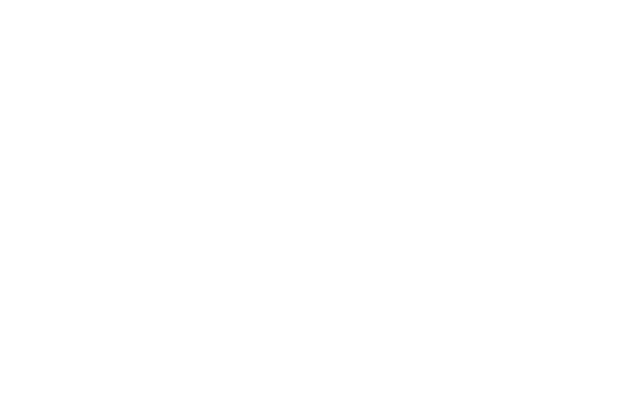
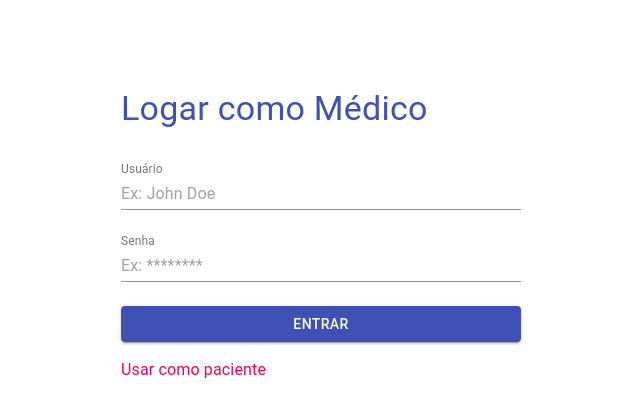
Before and after one commit to 666health/hackathon-sanar-app, a React (Create React App) app: page /medico/login in a window 1280 px wide. Shown: the top 416 px of the page, without its empty margins (319-959 px from the left). Built offline with nearby package versions, Linux system fonts and the light colour scheme.

Commit message:
Improve login pages

```diff
--- a/src/App.js
+++ b/src/App.js
@@ -1,6 +1,7 @@
 import React from 'react';
 import { BrowserRouter as Router, Route, Link } from "react-router-dom";
-import LoginPage from './pages/login';
+import DoctorLogin from './pages/login/doctor';
+import PatientLogin from './pages/login/patient';
 
 import './App.css';
 
@@ -8,22 +9,13 @@
   return <h2>Home</h2>;
 }
 
-function About() {
-  return <h2>About</h2>;
-}
-
-function Users() {
-  return <h2>Users</h2>;
-}
-
 function App() {
   return (
     <Router>
       <div>
         <Route path="/" exact component={Index} />
-        <Route path="/login" exact component={LoginPage} />
-        <Route path="/about/" component={About} />
-        <Route path="/users/" component={Users} />
+        <Route path="/paciente/login" exact component={PatientLogin} />
+        <Route path="/medico/login" exact component={DoctorLogin} />
       </div>
     </Router>
   );
--- /dev/null
+++ b/src/pages/login/base.js
@@ -0,0 +1,137 @@
+import React, { Component } from 'react';
+import Typography from '@material-ui/core/Typography';
+import { withStyles } from '@material-ui/core/styles';
+import TextField from '@material-ui/core/TextField';
+import Button from '@material-ui/core/Button';
+// import { authOperator, authAdmin } from '../../fetches';
+
+const styles = theme => ({
+  root: {
+    display: 'flex',
+    justifyContent: 'center',
+    flexDirection: 'row',
+    padding: theme.spacing.unit * 3,
+  },
+  formWrapper: {
+    width: 400,
+    display: 'flex',
+    flexDirection: 'column',
+  },
+  title: {
+    marginTop: theme.spacing.unit * 8,
+    marginBottom: theme.spacing.unit * 2,
+  },
+  button: {
+    marginTop: theme.spacing.unit * 2,
+  },
+  register: {
+    cursor: 'pointer',
+    marginTop: theme.spacing.unit * 2,
+  },
+});
+
+class BaseLogin extends Component {
+  state = {
+    user: '',
+    pass: '',
+    hasError: false,
+  };
+
+  handleChange = name => event => {
+    this.setState({
+      [name]: event.target.value,
+    });
+  };
+
+  onSubmit = async () => {
+    console.log('on submit')
+    // const { user, pass } = this.state;
+
+    // if (this.props.type === 'admin') {
+    //   const res = await authAdmin({ user, pass });
+    //   if ((user === 'admin' && pass === 'admin') || !!res) {
+    //     this.props.history.push('/cadastro');
+    //   } else {
+    //     this.setState({ hasError: true });
+    //   }
+    // } else {
+    //   const res = await authOperator({ user, pass });
+    //   if ((user === 'caixa' && pass === '123') || !!res) {
+    //     this.props.history.push('/caixa');
+    //   } else {
+    //     this.setState({ hasError: true });
+    //   }
+    // }
+  };
+
+  render() {
+    const { classes, type } = this.props;
+    const isDoctor = type === 'doctor';
+
+    return (
+      <div className={classes.root}>
+        <div className={classes.formWrapper}>
+          <Typography
+            color={isDoctor ? 'primary' : 'secondary'}
+            className={classes.title}
+            variant="h4"
+          >
+            Logar como {isDoctor ? 'Médico' : 'Paciente'}
+          </Typography>
+          <TextField
+            id="user"
+            label="Usuário"
+            autoComplete="off"
+            placeholder="Ex: John Doe"
+            InputLabelProps={{
+              shrink: true,
+            }}
+            value={this.state.user}
+            onChange={this.handleChange('user')}
+            margin="normal"
+          />
+          <TextField
+            id="pass"
+            label="Senha"
+            autoComplete="off"
+            InputLabelProps={{
+              shrink: true,
+            }}
+            placeholder="Ex: ********"
+            type="password"
+            value={this.state.pass}
+            onChange={this.handleChange('pass')}
+            margin="normal"
+          />
+          {this.state.hasError && (
+            <Typography color="error" variant="subtitle1">
+              Usuario ou senha incorreta
+            </Typography>
+          )}
+          <Button
+            className={classes.button}
+            variant="contained"
+            color={isDoctor ? 'primary' : 'secondary'}
+            onClick={this.onSubmit}
+          >
+            Entrar
+          </Button>
+          <Typography
+            color={isDoctor ? 'secondary' : 'primary'}
+            className={classes.register}
+            variant="body1"
+            onClick={() => {
+              console.log('onclick')
+              this.props.history.push(isDoctor ? '/paciente/login' : '/medico/login')
+            }
+            }
+          >
+            {isDoctor ? 'Usar como paciente' : 'Usar como médico'}
+          </Typography>
+        </div>
+      </div>
+    );
+  }
+}
+
+export default withStyles(styles)(BaseLogin);
--- /dev/null
+++ b/src/pages/login/doctor.js
@@ -0,0 +1,9 @@
+import React from 'react';
+
+import BaseLogin from './base';
+
+export const DoctorLogin = (props) => (
+  <BaseLogin {...props} type="doctor" />
+)
+
+export default DoctorLogin;
--- a/src/pages/login/index.js
+++ /dev/null
@@ -1,59 +0,0 @@
-import React from "react";
-import TextField from "@material-ui/core/TextField";
-import { makeStyles } from "@material-ui/core/styles";
-
-const useStyles = makeStyles(theme => ({
-  container: {
-    display: "flex",
-    flexWrap: "wrap"
-  },
-  textField: {
-    marginLeft: theme.spacing(1),
-    marginRight: theme.spacing(1),
-    width: 200
-  },
-  dense: {
-    marginTop: 19
-  },
-  menu: {
-    width: 200
-  }
-}));
-
-const LoginPage = () => {
-  const classes = useStyles();
-  const [values, setValues] = React.useState({
-    name: 'Cat in the Hat',
-    age: '',
-    multiline: 'Controlled',
-    currency: 'EUR',
-  });
-
-  const handleChange = name => event => {
-    setValues({ ...values, [name]: event.target.value });
-  };
-
-  return (
-    <div>
-      <form className={classes.container} noValidate autoComplete="off">
-        <TextField
-          id="standard-name"
-          label="Name"
-          className={classes.textField}
-          value={values.name}
-          onChange={handleChange("name")}
-          margin="normal"
-        />
-        <TextField
-          id="standard-uncontrolled"
-          label="Uncontrolled"
-          defaultValue="foo"
-          className={classes.textField}
-          margin="normal"
-        />
-      </form>
-    </div>
-  );
-};
-
-export default LoginPage;
--- /dev/null
+++ b/src/pages/login/patient.js
@@ -0,0 +1,9 @@
+import React from 'react';
+
+import BaseLogin from './base';
+
+export const PatientLogin = (props) => (
+  <BaseLogin {...props} />
+)
+
+export default PatientLogin;
```
